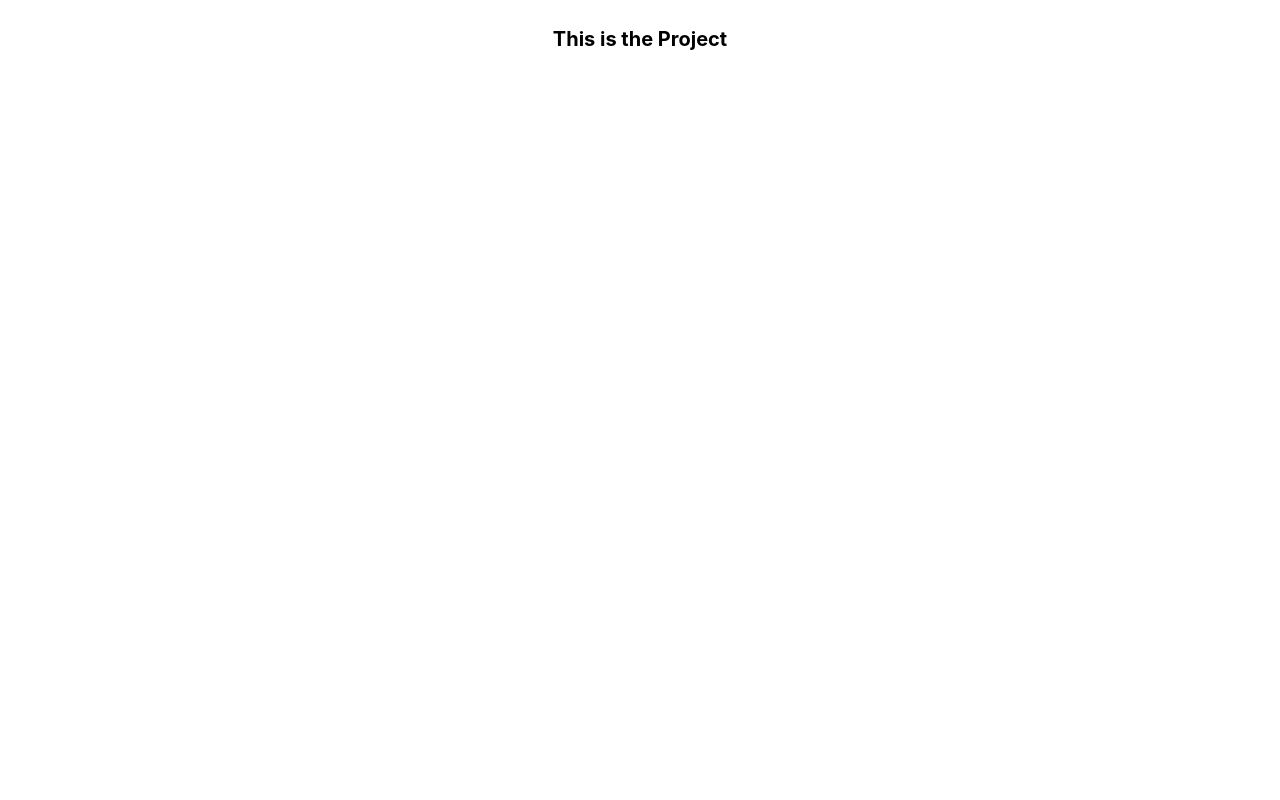
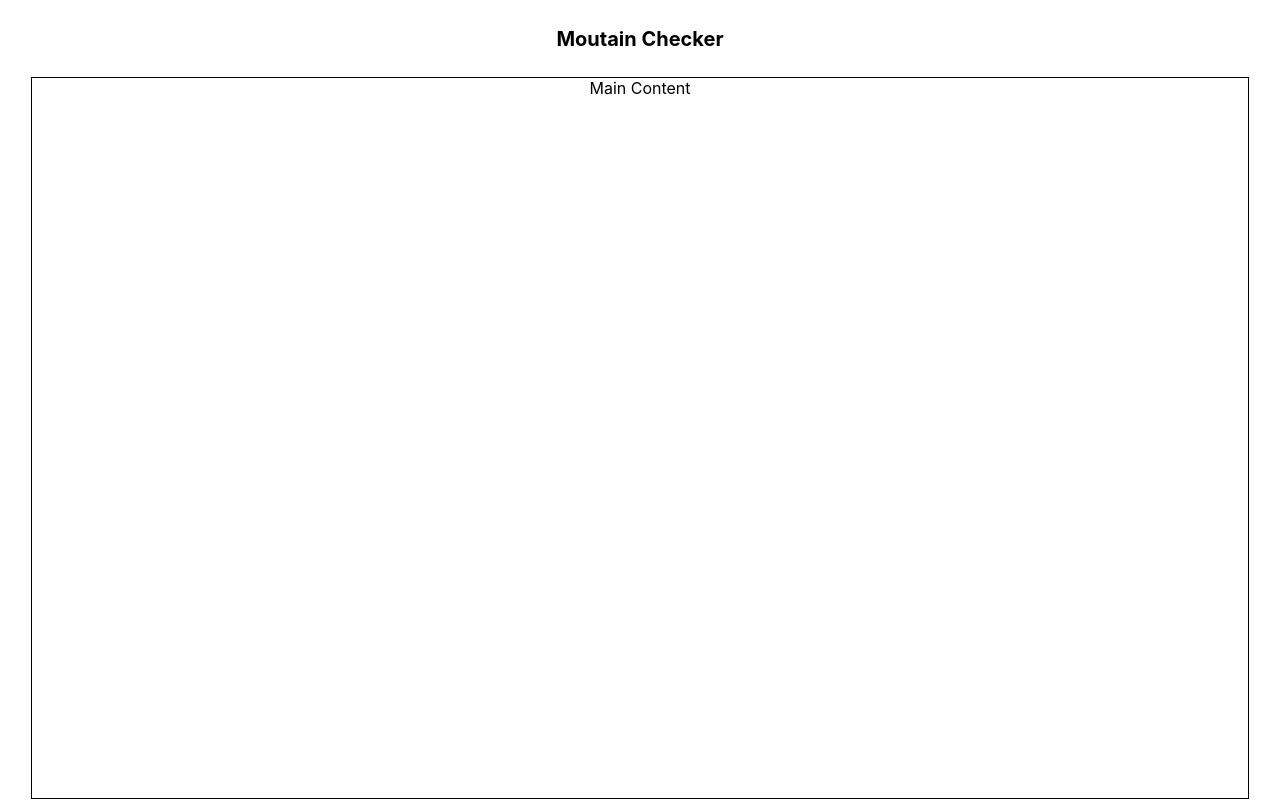
Before and after one commit to ndnied91/mountain_report, a React app in the folder checker/clientside/: page / in a window 1280 px wide. Built offline with nearby package versions, Linux system fonts and the light colour scheme.

Commit message:
updated front end

```diff
--- a/checker/clientside/src/Components/App/App.css
+++ /dev/null
@@ -1,38 +0,0 @@
-.App {
-  text-align: center;
-}
-
-.App-logo {
-  height: 40vmin;
-  pointer-events: none;
-}
-
-@media (prefers-reduced-motion: no-preference) {
-  .App-logo {
-    animation: App-logo-spin infinite 20s linear;
-  }
-}
-
-.App-header {
-  background-color: #282c34;
-  min-height: 100vh;
-  display: flex;
-  flex-direction: column;
-  align-items: center;
-  justify-content: center;
-  font-size: calc(10px + 2vmin);
-  color: white;
-}
-
-.App-link {
-  color: #61dafb;
-}
-
-@keyframes App-logo-spin {
-  from {
-    transform: rotate(0deg);
-  }
-  to {
-    transform: rotate(360deg);
-  }
-}
--- a/checker/clientside/src/Components/App/App.js
+++ b/checker/clientside/src/Components/App/index.js
@@ -2,10 +2,14 @@
 
 import Header from '../Header'
 
+import Main from '../Main'
+
+import './style.css'
 function App() {
   return (
-    <div className="App">
+    <div className="cont">
       <Header/>
+      <Main/>
     </div>
   );
 }
--- /dev/null
+++ b/checker/clientside/src/Components/App/style.css
@@ -0,0 +1,4 @@
+
+.cont{
+align-content: center;
+}
--- a/checker/clientside/src/Components/Header/index.js
+++ b/checker/clientside/src/Components/Header/index.js
@@ -6,7 +6,8 @@ import './style.css'
 class Header extends React.Component{
   render(){
     return <div className="mainheader">
-      <h4>This is the Project </h4>
+      <h4>Moutain Checker </h4>
+
     </div>
   }
 }
--- /dev/null
+++ b/checker/clientside/src/Components/Main/index.js
@@ -0,0 +1,14 @@
+import React from 'react'
+
+import './style.css'
+
+class Main extends React.Component{
+  render(){
+    return(
+       <div className="container"> Main Content</div>
+     )
+  }
+}
+
+
+export default Main
--- /dev/null
+++ b/checker/clientside/src/Components/Main/style.css
@@ -0,0 +1,13 @@
+
+
+.container{
+  display: flex;
+  justify-content: center;
+
+  border: 1px solid black;
+
+  height: 90vh;
+  width: 95%;
+
+
+}
--- a/checker/clientside/src/index.css
+++ b/checker/clientside/src/index.css
@@ -5,6 +5,7 @@ body {
     sans-serif;
   -webkit-font-smoothing: antialiased;
   -moz-osx-font-smoothing: grayscale;
+   text-align: -webkit-center;
 }
 
 code {
--- a/checker/clientside/src/index.js
+++ b/checker/clientside/src/index.js
@@ -1,7 +1,7 @@
 import React from 'react';
 import ReactDOM from 'react-dom';
 import './index.css';
-import App from './Components/App/App';
+import App from './Components/App';
 
 
 ReactDOM.render(
```
Also changed, not shown: checker/clientside/src/reportWebVitals.js (deleted, +0 -13 lines), checker/clientside/src/setupTests.js (deleted, +0 -5 lines), checker/clientside/src/logo.svg (deleted).
